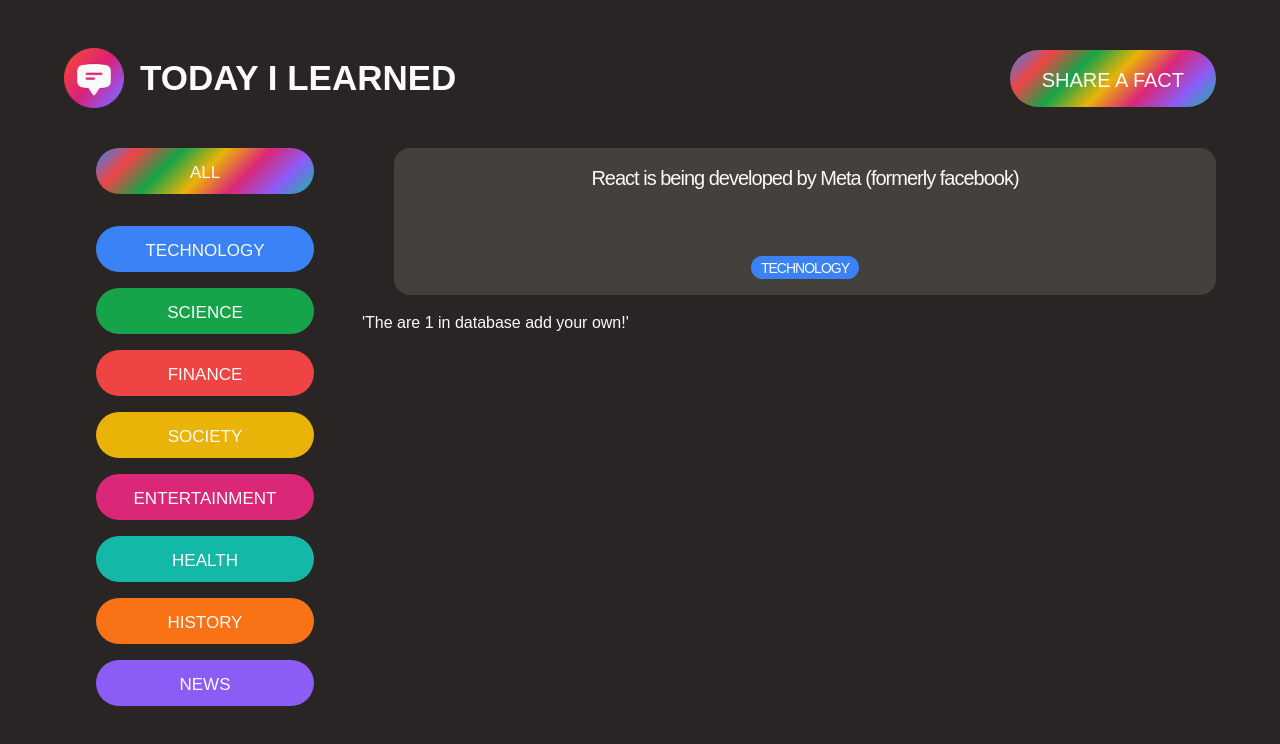
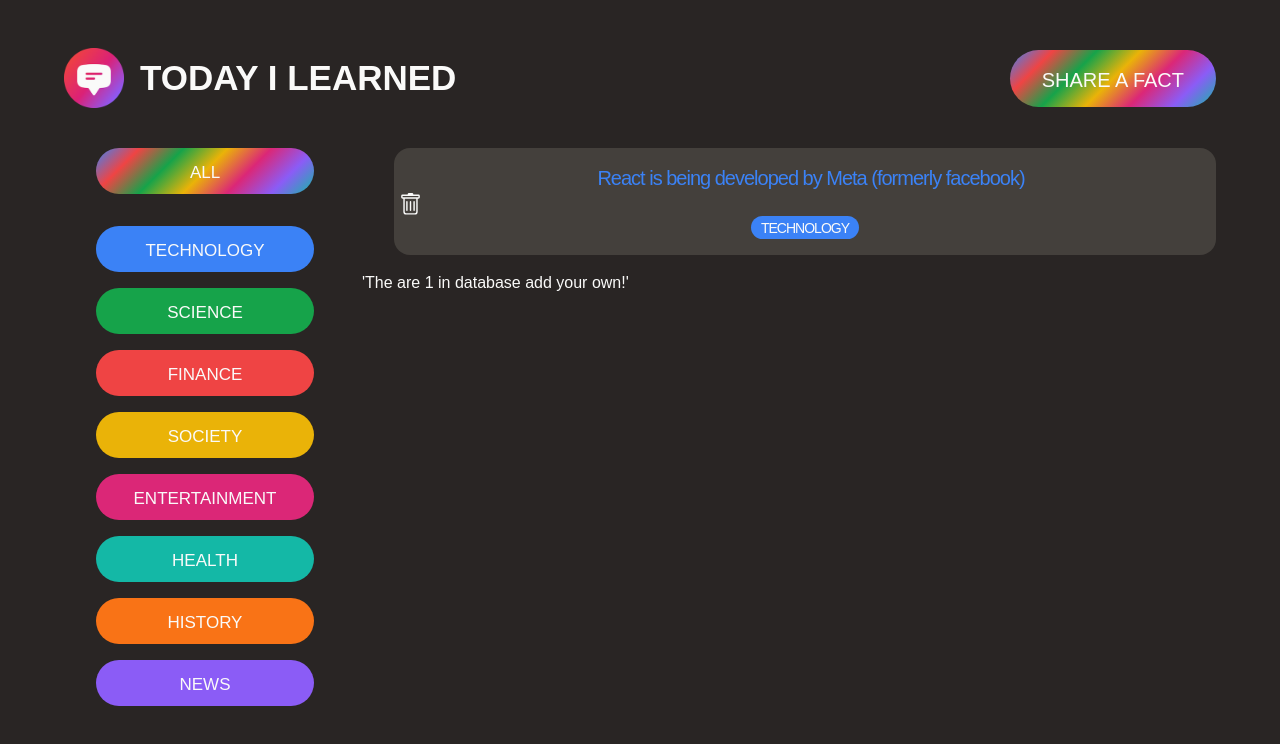
Before and after one commit to JoelSantos-JS/blog, a React (Vite) app: page / in a window 1280 px wide. Shown: the top 744 px of the page. Built offline with nearby package versions, Linux system fonts and the light colour scheme.

Commit message:
button delete

```diff
--- a/package.json
+++ b/package.json
@@ -12,7 +12,8 @@
     "@supabase/supabase-js": "^2.7.1",
     "axios": "^1.3.2",
     "react": "^18.2.0",
-    "react-dom": "^18.2.0"
+    "react-dom": "^18.2.0",
+    "react-icons": "^4.7.1"
   },
   "devDependencies": {
     "@types/react": "^18.0.27",
--- a/src/App.jsx
+++ b/src/App.jsx
@@ -61,7 +61,11 @@ function App() {
           categories={CATEGORIES}
           setCurrentCategory={setCurrentCategory}
         />
-        <FactList facs={filteredFacts} categories={CATEGORIES} />
+        <FactList
+          facs={filteredFacts}
+          categories={CATEGORIES}
+          setFacs={setFacs}
+        />
       </main>
     </>
   );
--- a/src/components/FactList/index.jsx
+++ b/src/components/FactList/index.jsx
@@ -1,6 +1,6 @@
 import React, { useEffect, useState } from "react";
-
-function FactList({ facs, categories }) {
+import { BsTrash } from "react-icons/bs";
+function FactList({ facs, categories, setFacs }) {
   const [votes, setVotes] = useState([]);
   const [selectedCategory, setSelectedCategory] = useState("");
 
@@ -9,50 +9,36 @@ function FactList({ facs, categories }) {
     setVotes(facs);
   }, []);
 
-  function handleVote(voteType, id) {
-    setVotes((prevVotes) =>
-      prevVotes.map((fact) => {
-        if (fact.id !== id) return fact;
-
-        switch (voteType) {
-          case "interesting":
-            if (fact.votesInteresting >= 1) return fact;
-            return {
-              ...fact,
-              votesInteresting: fact.votesInteresting + 1,
-            };
-          case "mindblowing":
-            if (fact.votesMindblowing >= 1) return fact;
-            return {
-              ...fact,
-              votesMindblowing: fact.votesMindblowing + 1,
-            };
-          case "false":
-            if (fact.votesFalse >= 1) return fact;
-            return {
-              ...fact,
-              votesFalse: fact.votesFalse + 1,
-            };
-          default:
-            return fact;
-        }
-      })
-    );
-  }
-
   const filteredFacts = facs.filter(
     (fact) => !selectedCategory || fact.category === selectedCategory
   );
 
+  console.log(facs);
+
+  const handleDelete = (id) => {
+    if (facs.length === 1) {
+      alert("Você não pode excluir todos os posts!");
+      return;
+    }
+    const deletePost = facs.filter((fact) => fact.id !== id);
+
+    setFacs(deletePost);
+
+    localStorage.setItem("data", JSON.stringify(deletePost));
+  };
   return (
     <div>
       <ul className="facts-list">
         {filteredFacts &&
           filteredFacts.map((fac) => (
             <li key={fac.id} className="fact">
-              <p>{fac.text}</p>
+              <span className="delete">
+                <BsTrash size={23} onClick={() => handleDelete(fac.id)} />
+              </span>
 
-              <a href={fac.source}></a>
+              <a href={fac.source} target="_blank" className="source">
+                {fac.text}
+              </a>
 
               <span
                 className="tag"
--- a/src/style.css
+++ b/src/style.css
@@ -101,12 +101,21 @@ h1 {
   padding: 16px 24px;
   letter-spacing: -1px;
   border-radius: 16px;
-
+  position: relative;
   display: flex;
   flex-direction: column;
   justify-content: center;
   align-items: center;
   gap: 24px;
+}
+
+.delete {
+  position: absolute;
+  top: 0.4;
+  left: 0;
+  margin-top: 3px;
+  margin-left: 5px;
+  cursor: pointer;
 }
 
 @media (max-width: 1200px) {
@@ -131,9 +140,13 @@ ul {
   list-style: none;
 }
 
+.source {
+  text-decoration: none;
+}
+
 .source:link,
 .source:visited {
-  color: #a8a29e;
+  color: #3b82f6;
   text-decoration: none;
   margin-left: 12px;
   transition: 0.3s;
@@ -141,7 +154,7 @@ ul {
 
 .source:hover,
 .source:active {
-  color: #3b82f6;
+  color: #a8a29e;
 }
 
 .btn {
@@ -168,7 +181,7 @@ ul {
 }
 
 .btn:hover {
-  transform: scale(110%) rotate(-2deg);
+  transform: scale(110%) rotate(2deg);
 }
 
 .btn-large {
```
Also changed, not shown: 1 other file (tests, documents, lock files or other folders).
